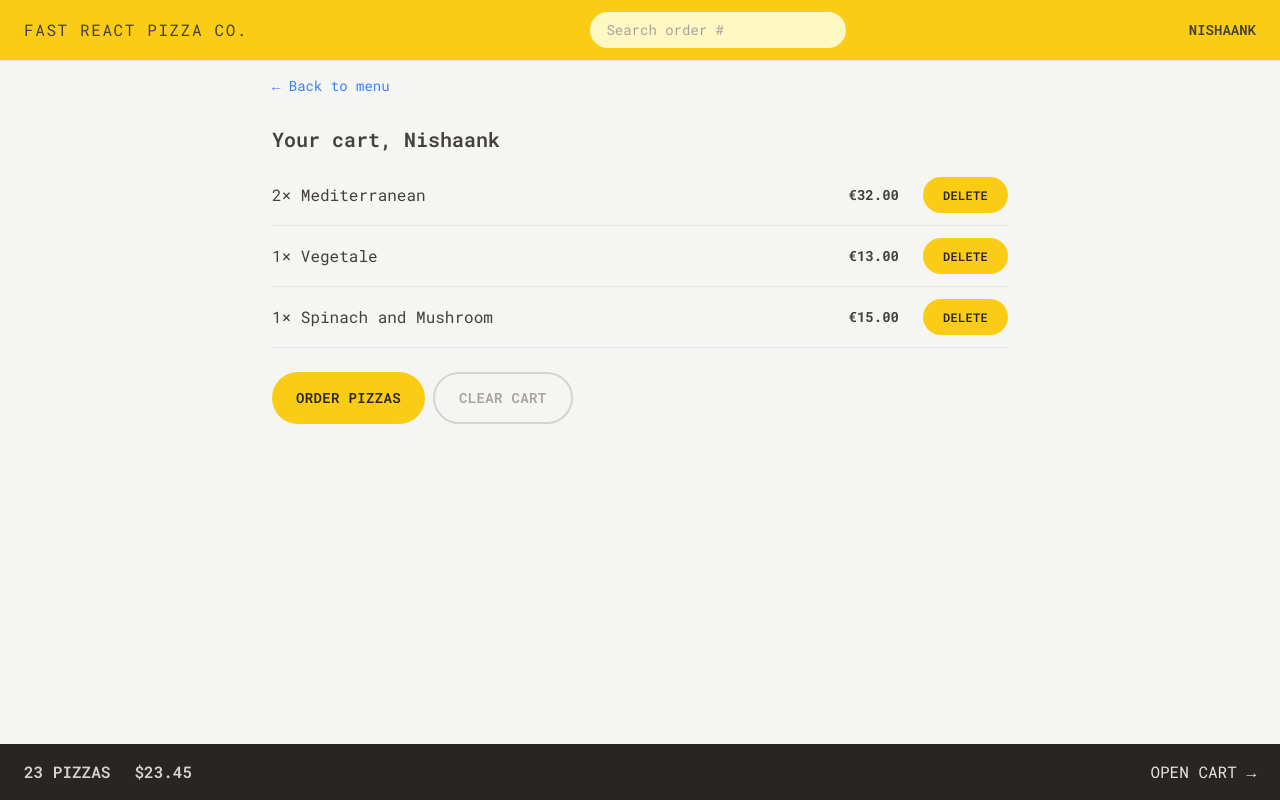
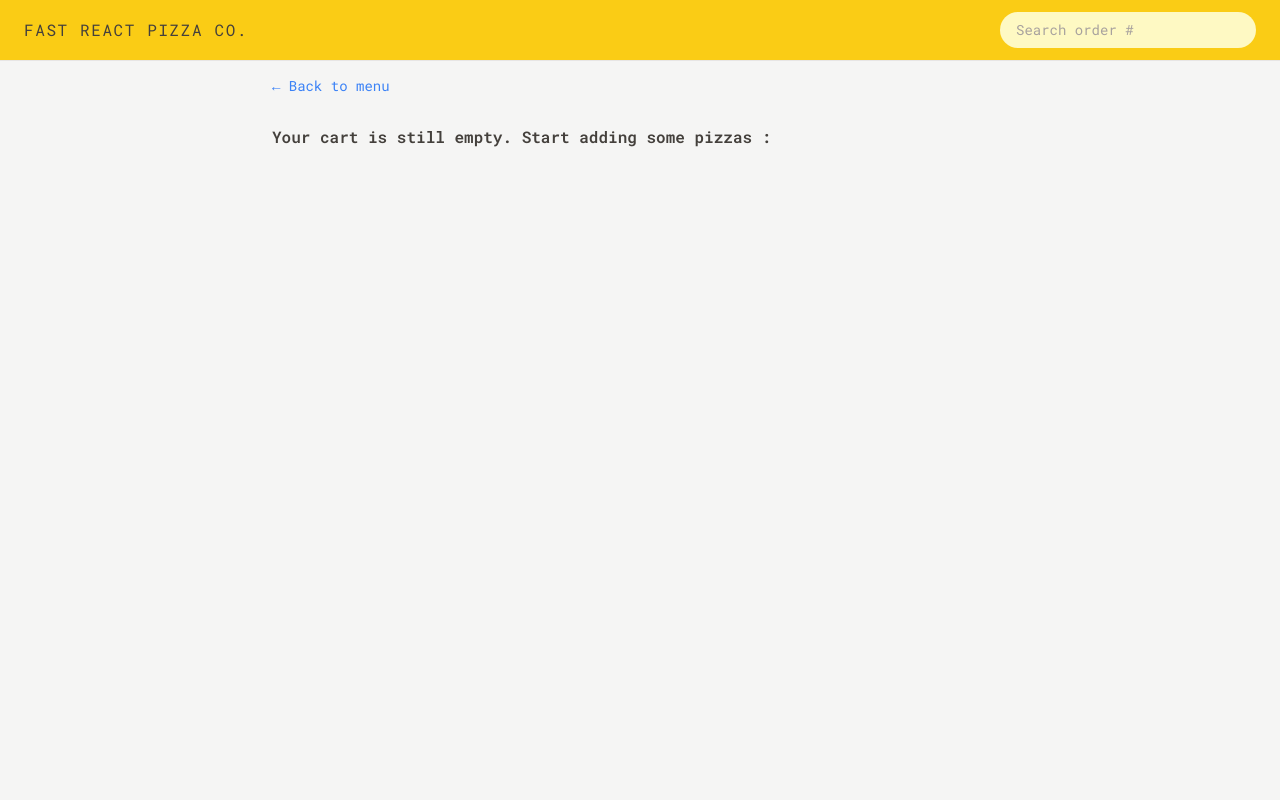
Before and after one commit to Murali981/Pizza-Website-Built-Using-React-Redux-Tailwind-And-More, a React (Vite) app: page /cart in a window 1280 px wide. Built offline with nearby package versions, Linux system fonts and the light colour scheme.

Commit message:
We have implemented the Adding cart items , Clearing cart items and building the cart features in our pizza website using redux store

```diff
--- a/src/features/cart/Cart.jsx
+++ b/src/features/cart/Cart.jsx
@@ -2,37 +2,47 @@
 import LinkButton from "../../ui/LinkButton";
 import Button from "../../ui/Button";
 import CartItem from "./CartItem";
-import { useSelector } from "react-redux";
+import { useDispatch, useSelector } from "react-redux";
+import { clearCart, getCart } from "./cartSlice";
+import { getUser } from "../user/userSlice";
+import EmptyCart from "./EmptyCart";
 
-const fakeCart = [
-  {
-    pizzaId: 12,
-    name: "Mediterranean",
-    quantity: 2,
-    unitPrice: 16,
-    totalPrice: 32,
-  },
-  {
-    pizzaId: 6,
-    name: "Vegetale",
-    quantity: 1,
-    unitPrice: 13,
-    totalPrice: 13,
-  },
-  {
-    pizzaId: 11,
-    name: "Spinach and Mushroom",
-    quantity: 1,
-    unitPrice: 15,
-    totalPrice: 15,
-  },
-];
+// const fakeCart = [
+//   {
+//     pizzaId: 12,
+//     name: "Mediterranean",
+//     quantity: 2,
+//     unitPrice: 16,
+//     totalPrice: 32,
+//   },
+//   {
+//     pizzaId: 6,
+//     name: "Vegetale",
+//     quantity: 1,
+//     unitPrice: 13,
+//     totalPrice: 13,
+//   },
+//   {
+//     pizzaId: 11,
+//     name: "Spinach and Mushroom",
+//     quantity: 1,
+//     unitPrice: 15,
+//     totalPrice: 15,
+//   },
+// ];
 
 function Cart() {
-  const username = useSelector((state) => state.user.username); // Here we are reading the username from the
+  const username = useSelector(getUser); // Here we are reading the username from the
   // redux store ( which is stored in the redux store) .
 
-  const cart = fakeCart;
+  // const cart = fakeCart; // We are replacing this fakeCart with the actual cart coming from a redux store.
+
+  const cart = useSelector(getCart);
+  const dispatch = useDispatch();
+
+  if (!cart.length) {
+    return <EmptyCart />;
+  }
 
   return (
     <div className="px-4 py-3">
@@ -53,7 +63,9 @@
 
         {/* <Link to="/order/new">Order pizzas</Link> */}
 
-        <Button type="secondary">Clear cart</Button>
+        <Button type="secondary" onClick={() => dispatch(clearCart())}>
+          Clear cart
+        </Button>
       </div>
     </div>
   );
--- a/src/features/cart/CartOverview.jsx
+++ b/src/features/cart/CartOverview.jsx
@@ -1,11 +1,25 @@
+import { useSelector } from "react-redux";
 import { Link } from "react-router-dom";
+import { getTotalCartPrice, getTotalCartQuantity } from "./cartSlice";
+import { formatCurrency } from "../../utils/helpers";
 
 function CartOverview() {
+  const totalCartQuantity = useSelector(getTotalCartQuantity); // This useSelector() hook is used to read state from a redux store
+  // In the above ,  "item" represents the current item in the cart array . Redux recommends this kind of data manipulation which
+  // we did above where we are selecting the cart and then immediately calculating the value that we want right inside the selector
+  // function but not in the component which is outside the selector function
+
+  const totalCartPrice = useSelector(getTotalCartPrice);
+
+  if (!totalCartQuantity) {
+    return null;
+  }
+
   return (
     <div className="flex items-center justify-between bg-stone-800 px-4 py-4 text-sm uppercase text-stone-200 sm:px-6 md:text-base">
       <p className="space-x-4 font-semibold text-stone-300 sm:space-x-6">
-        <span>23 pizzas</span>
-        <span>$23.45</span>
+        <span>{totalCartQuantity} pizzas</span>
+        <span>{formatCurrency(totalCartPrice)}</span>
       </p>
       <Link to="/cart">Open cart &rarr;</Link>
     </div>
--- a/src/features/cart/EmptyCart.jsx
+++ b/src/features/cart/EmptyCart.jsx
@@ -1,11 +1,13 @@
-import { Link } from "react-router-dom";
+import LinkButton from "../../ui/LinkButton";
 
 function EmptyCart() {
   return (
-    <div>
-      <Link to="/menu">&larr; Back to menu</Link>
+    <div className="px-4 py-3">
+      <LinkButton to="/menu">&larr; Back to menu</LinkButton>
 
-      <p>Your cart is still empty. Start adding some pizzas :)</p>
+      <p className="mt-7 font-semibold">
+        Your cart is still empty. Start adding some pizzas :
+      </p>
     </div>
   );
 }
--- a/src/features/cart/cartSlice.js
+++ b/src/features/cart/cartSlice.js
@@ -0,0 +1,57 @@
+import { createSlice } from "@reduxjs/toolkit";
+
+const initialState = {
+  cart: [], // Here we will store all the cart items in this cart array.
+};
+
+const cartSlice = createSlice({
+  name: "cart",
+  initialState,
+  reducers: {
+    addItem(state, action) {
+      // Here the payload = newItem
+      state.cart.push(action.payload);
+    },
+    deleteItem(state, action) {
+      // Here the payload = pizzaId
+      state.cart = state.cart.filter((item) => item.pizzaId !== action.payload);
+    },
+    increaseItemQuantity(state, action) {
+      // Here the payload = pizzaId
+      const item = state.cart.find((item) => item.pizzaId === action.payload); // We are passing the pizzaId as action.payload
+
+      item.quantity++;
+      item.totalPrice = item.quantity * item.unitPrice;
+    },
+    decreaseItemQuantity(state, action) {
+      // Here the payload = pizzaId
+      const item = state.cart.find((item) => item.pizzaId === action.payload); // We are passing the pizzaId as action.payload
+
+      item.quantity--;
+      item.totalPrice = item.quantity * item.unitPrice;
+    },
+    clearCart(state) {
+      state.cart = [];
+    },
+  },
+});
+
+export const {
+  addItem,
+  deleteItem,
+  increaseItemQuantity,
+  decreaseItemQuantity,
+  clearCart,
+} = cartSlice.actions;
+
+export default cartSlice.reducer;
+
+export const getCart = (state) => state.cart.cart; // We are getting this cart from  cart array which is stored in the redux store.
+
+export const getTotalCartQuantity = (state) =>
+  state.cart.cart.reduce((sum, item) => sum + item.quantity, 0); // This is a redux selector function where the standard is that
+// these selector functions will start with keyword "get" and we will have them in a central place which is cartSlice.js file. Because we
+// will later on need this selector function in another component and then all we need to do is take this selector function and reuse it.
+
+export const getTotalCartPrice = (state) =>
+  state.cart.cart.reduce((sum, item) => sum + item.totalPrice, 0);
--- a/src/features/menu/MenuItem.jsx
+++ b/src/features/menu/MenuItem.jsx
@@ -1,8 +1,24 @@
+import { useDispatch } from "react-redux";
 import Button from "../../ui/Button";
 import { formatCurrency } from "../../utils/helpers";
+import { addItem } from "../cart/cartSlice";
 
 function MenuItem({ pizza }) {
+  const dispatch = useDispatch();
+
   const { id, name, unitPrice, ingredients, soldOut, imageUrl } = pizza;
+
+  function handleAddToCart() {
+    const newItem = {
+      pizzaId: id,
+      name,
+      quantity: 1,
+      unitPrice,
+      totalPrice: unitPrice * 1,
+    };
+    dispatch(addItem(newItem)); // We are dispatching an action from here and this actionObject will be created by calling the addItem action
+    // creator which we have exported from the cartSlice.js file
+  }
 
   return (
     <li className="flex gap-4 py-2">
@@ -25,7 +41,11 @@
             </p>
           )}
 
-          <Button type="small">Add to cart</Button>
+          {!soldOut && (
+            <Button type="small" onClick={handleAddToCart}>
+              Add to cart
+            </Button>
+          )}
         </div>
       </div>
     </li>
--- a/src/features/user/userSlice.js
+++ b/src/features/user/userSlice.js
@@ -24,7 +24,7 @@
 
 const initialState = {
   // For using redux here , We are storing the initial state in the username as an empty string ""
-  username: "Nishaank",
+  username: "",
 };
 
 const userSlice = createSlice({
@@ -47,3 +47,5 @@
 // Inside the userSlice.actions we will get access to the action creators. Here updateName is an action creator.
 
 export default userSlice.reducer; // We will use this reducer to setup our store.
+
+export const getUser = (state) => state.user.username;
--- a/src/store.js
+++ b/src/store.js
@@ -1,12 +1,15 @@
 import { configureStore } from "@reduxjs/toolkit";
 
 import userReducer from "./features/user/userSlice";
+
+import cartReducer from "./features/cart/cartSlice";
 
 const store = configureStore({
   // We will import this configureStore from redux toolkit. This configureStore will receive an object of
   // reducer property . In the reducer property we will pass our userReducer which we have exported from our userSlice.
   reducer: {
     user: userReducer,
+    cart: cartReducer,
   },
 });
 
--- a/src/ui/Button.jsx
+++ b/src/ui/Button.jsx
@@ -1,6 +1,6 @@
 import { Link } from "react-router-dom";
 
-function Button({ children, disabled, to, type }) {
+function Button({ children, disabled, to, type, onClick }) {
   const base =
     " inline-block text-sm rounded-full bg-yellow-400  font-semibold uppercase tracking-wide text-stone-800 transition-colors hover:bg-yellow-300 focus:bg-yellow-300 focus:outline-none focus:ring focus:ring-yellow-300 focus:ring-offset-2disabled:cursor-not-allowed";
 
@@ -19,6 +19,14 @@
     );
   }
 
+  if (onClick) {
+    return (
+      <button onClick={onClick} disabled={disabled} className={styles[type]}>
+        {children}
+      </button>
+    );
+  }
+
   return (
     <button disabled={disabled} className={styles[type]}>
       {children}
```
